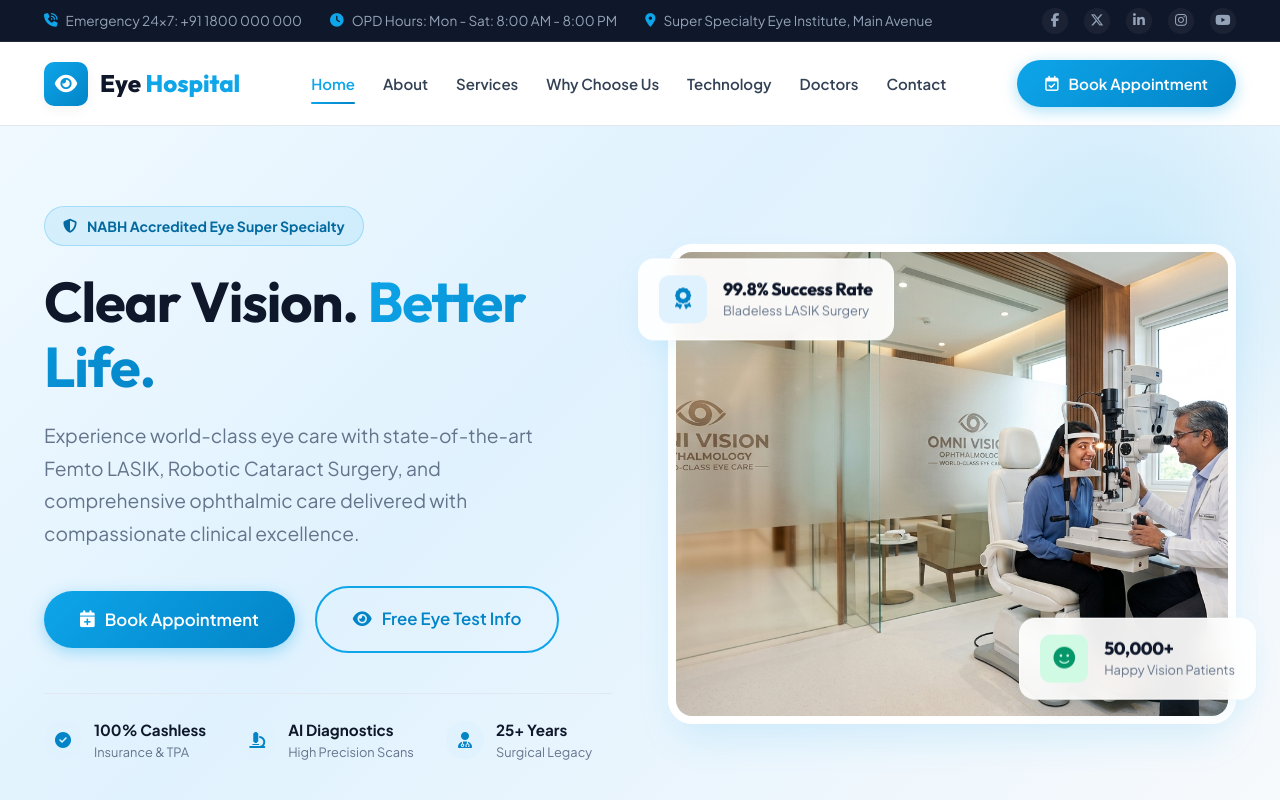
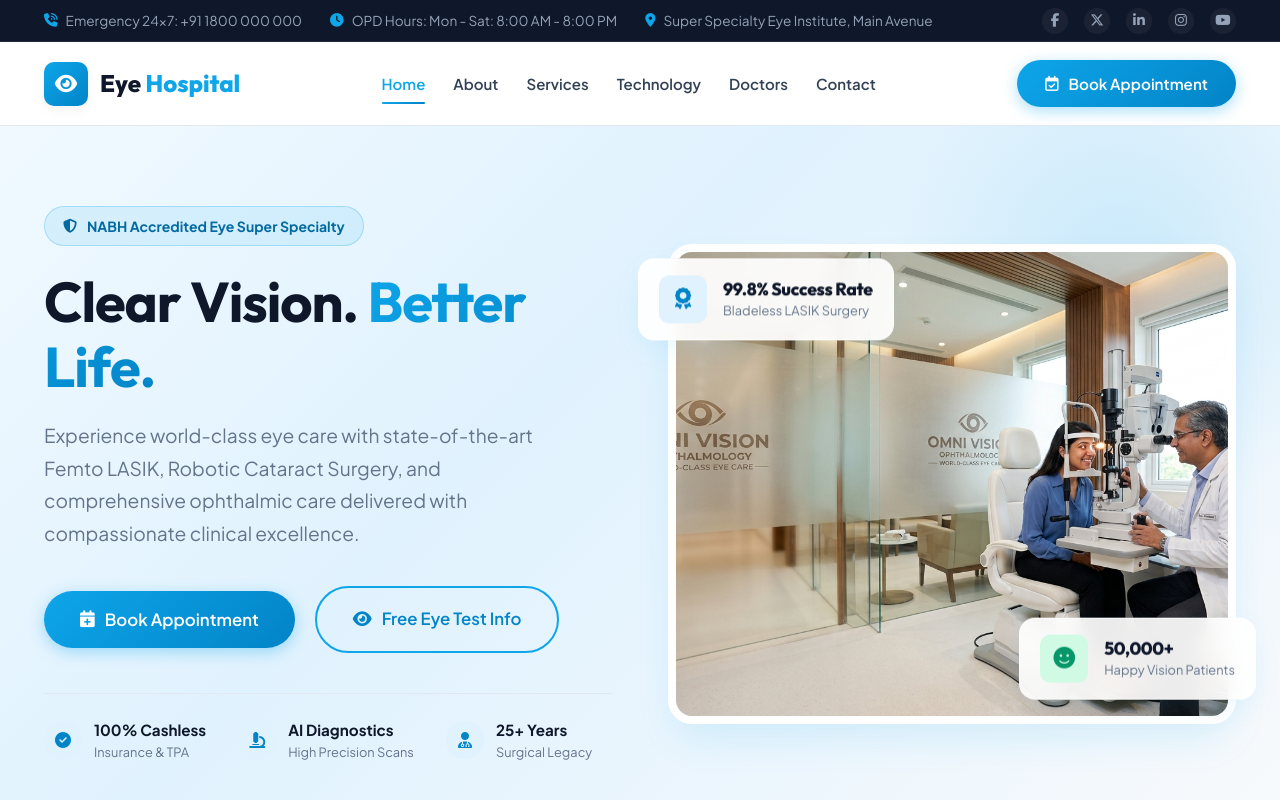
Before and after one commit to tscgtechnologies2/Eye-Hospital-India, a plain HTML site: page index.html in a window 1280 px wide. Shown: the top 800 px of the page. Drawn offline with Linux system fonts and the light colour scheme.

Commit message:
Update index.html

```diff
--- a/index.html
+++ b/index.html
@@ -66,7 +66,7 @@
                 <a href="#home" class="nav-link active">Home</a>
                 <a href="#about" class="nav-link">About</a>
                 <a href="#services" class="nav-link">Services</a>
-                <a href="#why-us" class="nav-link">Why Choose Us</a>
+
                 <a href="#technology" class="nav-link">Technology</a>
                 <a href="#doctors" class="nav-link">Doctors</a>
 
```
